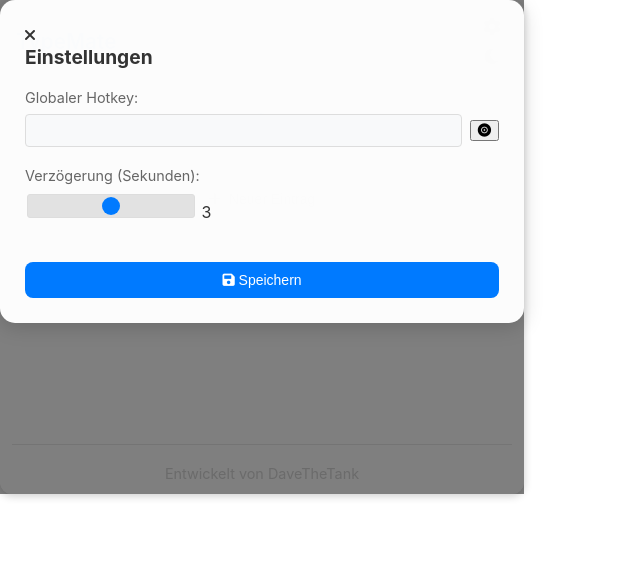
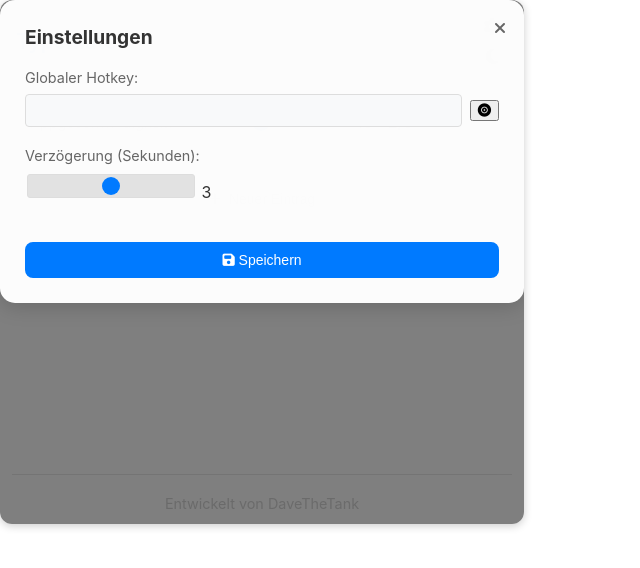
Before and after one commit to DaveTheTank/TypeMate, a website with bundled scripts: page index.html in a window 1280 px wide. Both pictures are taken after a click on the button 492 px from the left and 26 px from the top of the page. Shown: the whole page, without its empty margins (0-640 px from the left). Built offline with nearby package versions, Linux system fonts and the light colour scheme.

Commit message:
Windows-Kompatibilität und UI-Verbesserungen:
- RobotJS für Windows-Typing implementiert
- Scrollbars entfernt
- Font Awesome auf Version 6.5.1 aktualisiert
- Container-Größe für Windows optimiert
- Schließen-Button für Windows hinzugefügt
- Status-Farben für Buttons korrigiert
- Modal-Fenster und Settings verbessert
- Dark Mode Anpassungen optimiert
- Performance-Verbesserungen

Signed-off-by: DaveTheTank

```diff
--- a/index.html
+++ b/index.html
@@ -3,7 +3,7 @@
 <head>
     <title>TypeMate</title>
     <link rel="stylesheet" href="styles.css">
-    <link rel="stylesheet" href="https://cdnjs.cloudflare.com/ajax/libs/font-awesome/6.0.0/css/all.min.css">
+    <link rel="stylesheet" href="https://cdnjs.cloudflare.com/ajax/libs/font-awesome/6.5.1/css/all.min.css">
 </head>
 <body>
     <div class="container">
--- a/package.json
+++ b/package.json
@@ -22,7 +22,9 @@
     "rimraf": "^5.0.5",
     "typescript": "^5.7.2"
   },
-  "dependencies": {},
+  "dependencies": {
+    "robotjs": "^0.6.0"
+  },
   "build": {
     "appId": "com.davethetank.typemate",
     "productName": "TypeMate",
--- a/styles.css
+++ b/styles.css
@@ -38,6 +38,9 @@ body {
 
 .container {
     width: 500px;
+    height: 500px;
+    overflow: hidden;
+    position: relative;
     background: var(--bg-primary);
     backdrop-filter: blur(20px);
     -webkit-backdrop-filter: blur(20px);
@@ -496,3 +499,26 @@ input[type="range"]::-webkit-slider-thumb:hover {
     50% { opacity: 0.6; }
     100% { opacity: 1; }
 }
+
+/* Scrollbar verstecken */
+::-webkit-scrollbar {
+    display: none;
+}
+
+/* Schließen-Button für Windows */
+.close-button {
+    position: absolute;
+    top: 10px;
+    right: 10px;
+    padding: 8px;
+    cursor: pointer;
+    color: var(--text-secondary);
+    background: none;
+    border: none;
+    font-size: 16px;
+    z-index: 1000;
+}
+
+.close-button:hover {
+    color: var(--delete-color);
+}
```
Also changed, not shown: src/main.ts (+10 -2 lines).
